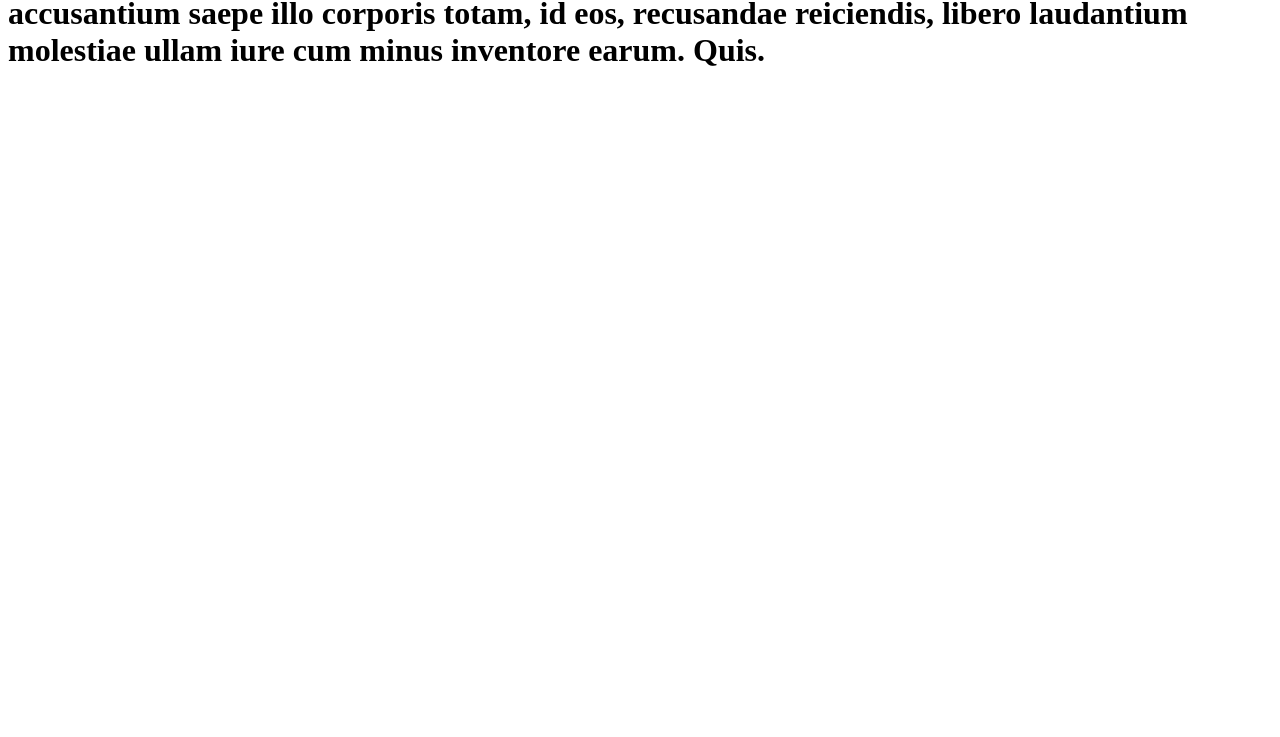
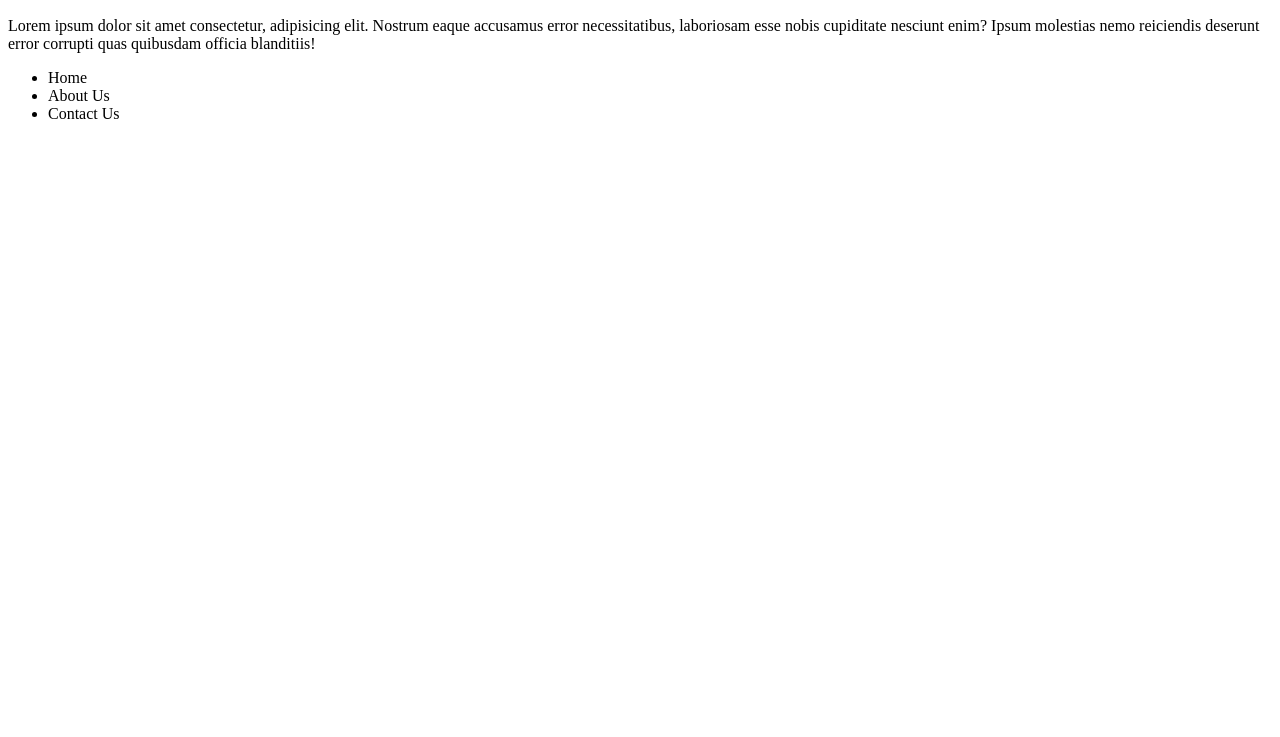
Before and after one commit to Hurera-Altaf/learn-git, a plain HTML site: page index.html in a window 1280 px wide. Shown: the part 63-800 px from the top of the page. Drawn offline with Linux system fonts and the light colour scheme.

Commit message:
Updated index file

```diff
--- a/index.html
+++ b/index.html
@@ -6,6 +6,14 @@
     <title>Git website</title>
 </head>
 <body>
-    <h1>Lorem ipsum dolor sit amet consectetur adipisicing elit. Adipisci labore aspernatur accusantium saepe illo corporis totam, id eos, recusandae reiciendis, libero laudantium molestiae ullam iure cum minus inventore earum. Quis.</h1>
+    <h1>Lorem ipsum dolor sit amet consectetur adipisicing elit.</h1>
+
+    <p>Lorem ipsum dolor sit amet consectetur, adipisicing elit. Nostrum eaque accusamus error necessitatibus, laboriosam esse nobis cupiditate nesciunt enim? Ipsum molestias nemo reiciendis deserunt error corrupti quas quibusdam officia blanditiis!</p>
+
+    <ul>
+        <li>Home</li>
+        <li>About Us</li>
+        <li>Contact Us</li>
+    </ul>
 </body>
 </html>
```
